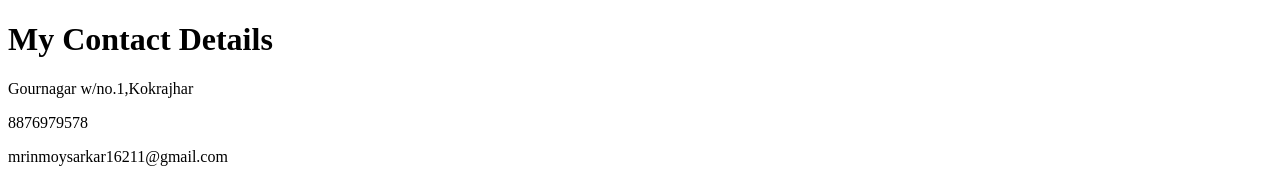
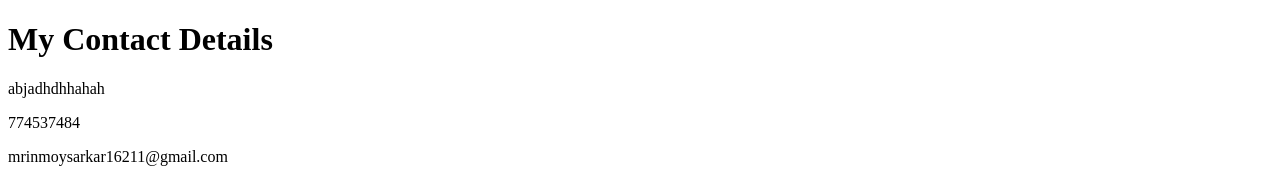
Before and after one commit to mrinmoy12/cv, a plain HTML site: page contact.html in a window 1280 px wide. Shown: the top 180 px of the page. Drawn offline with Linux system fonts and the light colour scheme.

Commit message:
Add initial cv website

```diff
--- a/contact.html
+++ b/contact.html
@@ -6,8 +6,8 @@
   </head>
   <body>
   <h1>My Contact Details</h1>
-  <p>Gournagar w/no.1,Kokrajhar</p>
-  <p>8876979578</p>
+  <p>abjadhdhhahah</p>
+  <p>774537484</p>
   <p>mrinmoysarkar16211@gmail.com</p>
   <hr>
   <form action="mailto:mrinmoysakar16211@gmail.com" method="post" enctype="text/plain">
```
